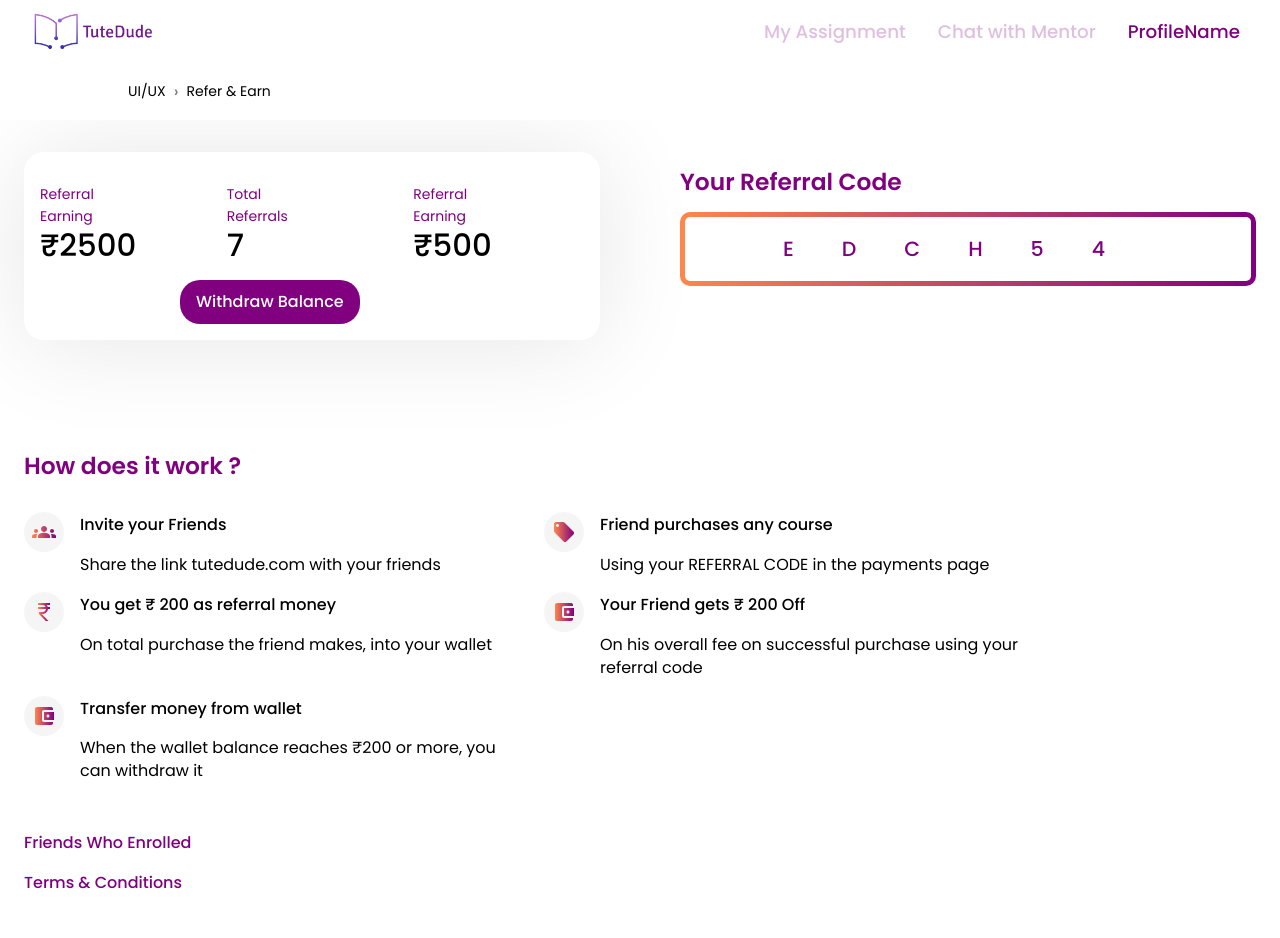
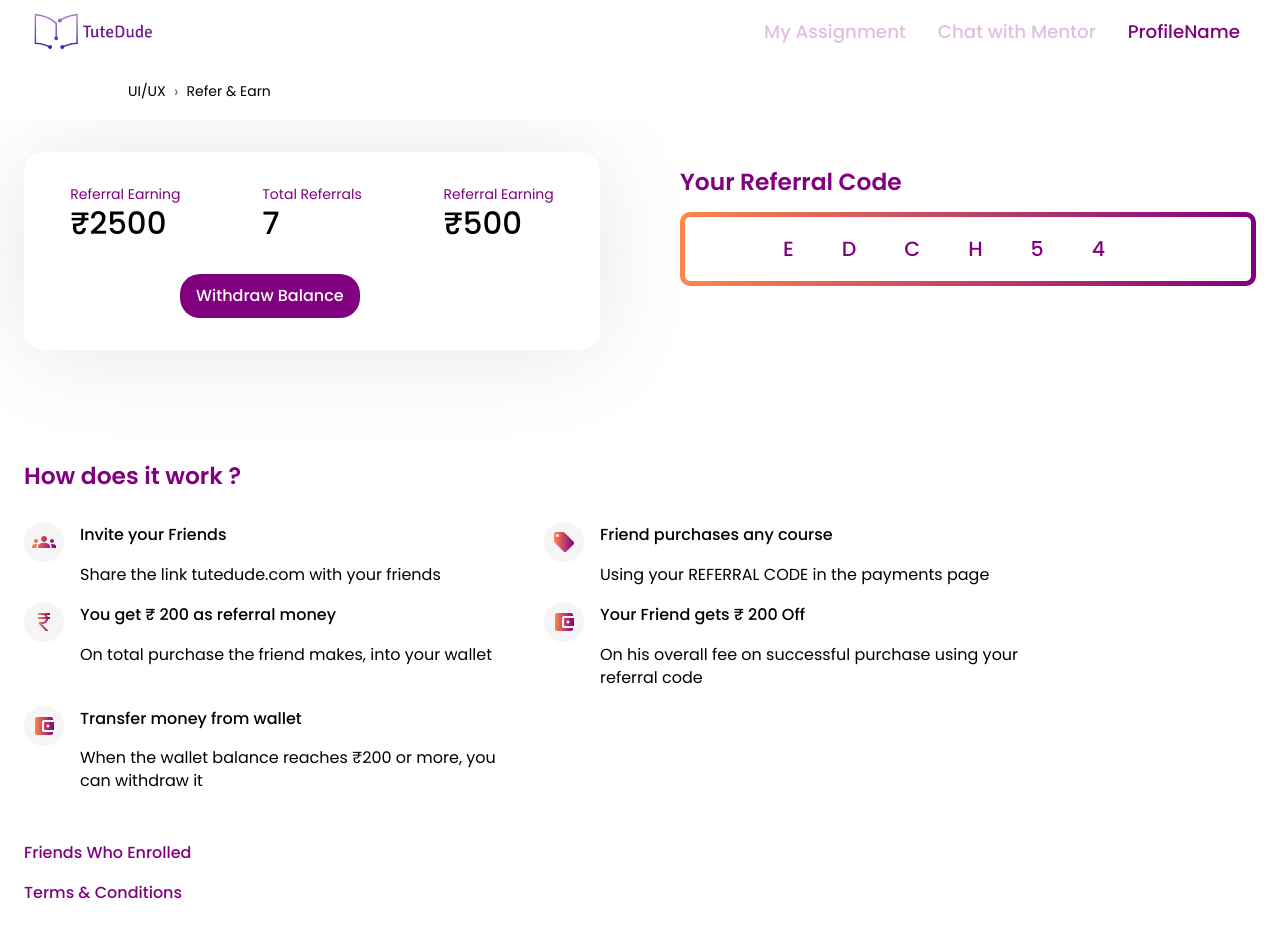
Before and after one commit to surabhi-99/Tutedude, a React (Create React App) app: page / in a window 1280 px wide. Shown: the top 938 px of the page. Built offline with nearby package versions, Linux system fonts and the light colour scheme.

Commit message:
added react-router

```diff
--- a/package.json
+++ b/package.json
@@ -12,6 +12,7 @@
     "@testing-library/user-event": "^13.5.0",
     "react": "^18.2.0",
     "react-dom": "^18.2.0",
+    "react-router-dom": "^6.4.3",
     "react-scripts": "5.0.1",
     "web-vitals": "^2.1.4"
   },
--- a/src/App.js
+++ b/src/App.js
@@ -1,29 +1,39 @@
+import {
+    createBrowserRouter,
+    RouterProvider,
+} from "react-router-dom";
 import './App.css';
 import {ThemeProvider} from '@mui/material/styles';
 import theme from "./styles/style";
-import Work from "./components/work";
-import Header from "./components/header";
-import {Box, Container, Grid, Typography} from "@mui/material";
-import ReferSummary from "./components/refer-summary";
-import ReferralCode from "./components/referral-code";
+import {Box, Container, Link, Typography} from "@mui/material";
+import Refer from "./pages/Refer";
+import Friend from "./pages/Friend";
+import Header from "./components/Header";
 
 function App() {
+    const router = createBrowserRouter([
+        {
+            path: "/",
+            element: <Refer/>,
+        },
+        {
+            path: '/refer/friends',
+            element: <Friend/>
+        }
+    ]);
+
     return (
         <ThemeProvider theme={theme}>
             <div className="App">
                 <Header/>
                 <Container sx={{marginY: 6}}>
-                    <Grid container spacing={10}>
-                        <Grid item xs={12} md={6}><ReferSummary/></Grid>
-                        <Grid item xs={12} md={6}><ReferralCode/></Grid>
-                        <Grid item xs={12}><Work/></Grid>
-                    </Grid>
-                    <Box mt={6} mb={2}>
-                        <Typography variant="body1" component="a" color="primary">Friends Who Enrolled</Typography>
+                    <RouterProvider router={router}/>
+                    <Box my={2}>
+                        <Link href="/terms" sx={{textDecoration: 'none'}}>
+                            <Typography variant="body1" color="primary">Terms & Conditions</Typography>
+                        </Link>
                     </Box>
-                    <Box>
-                        <Typography variant="body1" component="a" color="primary">Terms & Conditions</Typography>
-                    </Box>
+
                 </Container>
             </div>
         </ThemeProvider>
--- a/src/components/refer-summary.jsx
+++ b/src/components/ReferSummary.jsx
@@ -1,34 +1,34 @@
 import {Box, Button, Grid, Typography} from "@mui/material";
 
-const ReferSummary = (props) => {
+const ReferSummary = () => {
     return (
         <Box boxShadow="1" sx={{background: '#ffffff', borderRadius: '20px'}}>
             <Grid container spacing={2} justifyContent="center" p={2}>
-                <Grid item md={4}>
-                    <Grid container spacing={2}>
+                <Grid item md={4} mb={2}>
+                    <Grid container direction="column" spacing={2} alignContent="center">
                         <Grid item md={2}>
                             <Typography variant="subtitle2" color="primary">Referral Earning</Typography>
                             <Typography variant="h1" color="">₹2500</Typography>
                         </Grid>
                     </Grid>
                 </Grid>
-                <Grid item md={4}>
-                    <Grid container spacing={2}>
+                <Grid item md={4} mb={2}>
+                    <Grid container direction="column" spacing={2} alignContent="center">
                         <Grid item md={2}>
                             <Typography variant="subtitle2" color="primary">Total Referrals</Typography>
-                            <Typography variant="h1" color="">7</Typography>
+                            <Typography variant="h1">7</Typography>
                         </Grid>
                     </Grid>
                 </Grid>
-                <Grid item md={4}>
-                    <Grid container spacing={2}>
+                <Grid item md={4} mb={2}>
+                    <Grid container direction="column" spacing={2} alignContent="center">
                         <Grid item md={2}>
                             <Typography variant="subtitle2" color="primary">Referral Earning</Typography>
                             <Typography variant="h1" color="">₹500</Typography>
                         </Grid>
                     </Grid>
                 </Grid>
-                <Grid item md={6}>
+                <Grid item md={6} mb={2}>
                     <Button sx={{background: '#800080', borderRadius: '20px', px: 2, py: 1}}>
                         <Typography variant="button" color="white">
                             Withdraw Balance
--- /dev/null
+++ b/src/pages/Friend.js
@@ -0,0 +1,7 @@
+import {Box} from "@mui/material";
+
+const Friend = () => {
+    return <Box></Box>
+}
+
+export default Friend
--- /dev/null
+++ b/src/pages/Refer.js
@@ -0,0 +1,23 @@
+import {Box, Grid, Link, Typography} from "@mui/material";
+import ReferSummary from "../components/ReferSummary";
+import ReferralCode from "../components/ReferralCode";
+import Work from "../components/Work";
+
+const Refer = () => {
+    return (
+        <>
+            <Grid container spacing={10}>
+                <Grid item xs={12} md={6}><ReferSummary/></Grid>
+                <Grid item xs={12} md={6}><ReferralCode/></Grid>
+                <Grid item xs={12}><Work/></Grid>
+            </Grid>
+            <Box mt={6}>
+                <Link href="/refer/friends" sx={{textDecoration: 'none'}}>
+                    <Typography variant="body1" color="primary">Friends Who Enrolled</Typography>
+                </Link>
+            </Box>
+        </>
+    )
+}
+
+export default Refer
```
Also changed, not shown: src/components/Header.jsx (renamed from src/components/header.jsx), src/components/ReferralCode.jsx (renamed from src/components/referral-code.jsx), src/components/ReferralFriend.jsx (added), src/components/Work.jsx (renamed from src/components/work.jsx), src/components/referral-friend.jsx (deleted), 1 other file (tests, documents, lock files or other folders).
